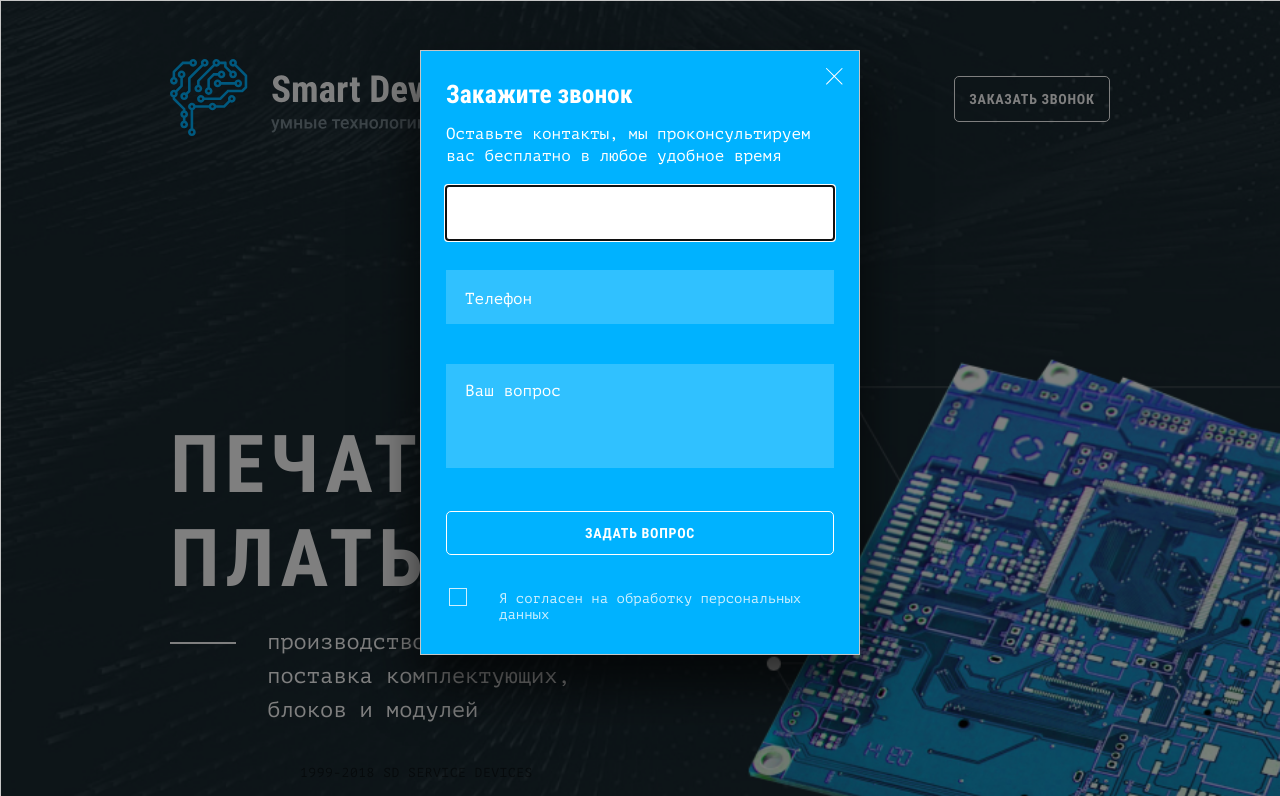
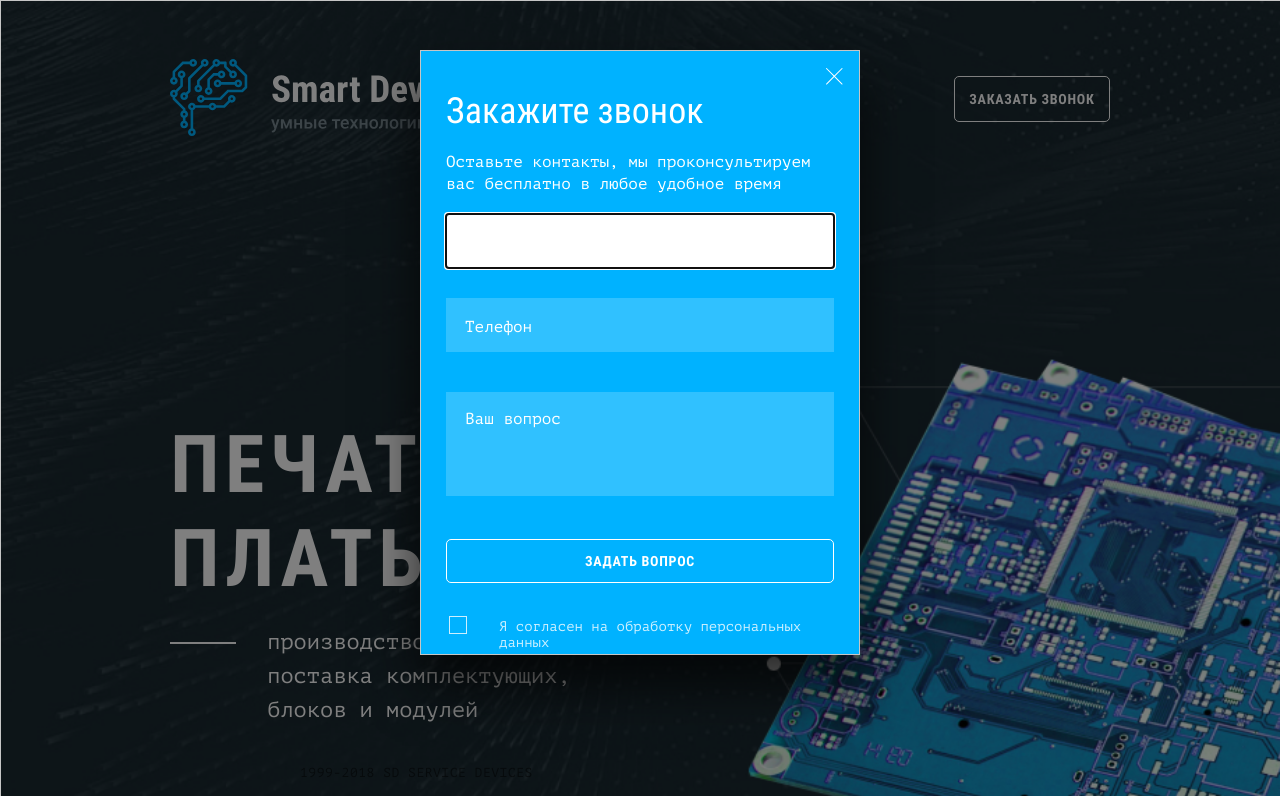
Before and after one commit to 2tankov2/smart-device, a website: page source/index.html in a window 1280 px wide. Both pictures are taken after a click on the link "ЗАКАЗАТЬ ЗВОНОК". Shown: the top 796 px of the page. Drawn offline with nearby package versions, Linux system fonts and the light colour scheme; files that its build step writes are made by us from their sources.

Commit message:
исправляет ошибки по валидатору html

```diff
--- a/source/index.html
+++ b/source/index.html
@@ -114,8 +114,8 @@
                 Задать вопрос
               </button>
               <div class="form-question__checkbox">
-                <input type="checkbox" name="agreement" value="no" id="agree">
-                <label for="agree">Я согласен на обработку персональных данных</label>
+                <input id="agreed" type="checkbox" name="agreement" value="no">
+                <label for="agreed">Я согласен на обработку персональных данных</label>
               </div>
             </div>
           </form>
@@ -211,7 +211,7 @@
 
   <section class="modal-order-bell modal form-question">
     <div class="container--modal">
-      <h1>Закажите звонок</h1>
+      <h2>Закажите звонок</h2>
       <p>Оставьте контакты, мы проконсультируем вас бесплатно в любое удобное время</p>
       <button class="modal-close" type="button">
         <span class="visually-hidden">Закрыть</span>
@@ -219,7 +219,7 @@
           <path fill-rule="evenodd" clip-rule="evenodd" d="M0.146522 0.853553C-0.04874 0.658291 -0.04874 0.341709 0.146522 0.146447C0.341784 -0.0488155 0.658367 -0.0488156 0.853629 0.146447L8.27821 7.57103L15.7028 0.14645C15.8981 -0.0488124 16.2146 -0.0488125 16.4099 0.14645C16.6052 0.341712 16.6052 0.658294 16.4099 0.853556L8.98532 8.27814L16.41 15.7028C16.6052 15.8981 16.6052 16.2146 16.41 16.4099C16.2147 16.6052 15.8981 16.6052 15.7029 16.4099L8.27821 8.98525L0.853553 16.4099C0.658291 16.6052 0.341709 16.6052 0.146447 16.4099C-0.0488155 16.2146 -0.0488156 15.8981 0.146447 15.7028L7.57111 8.27814L0.146522 0.853553Z" fill="white"/>
         </svg>
       </button>
-      <form class="form-question__add " action="https://echo.htmlacademy.ru"" method="post">
+      <form class="form-question__add" action="#" method="post">
         <input name="name" type="text" placeholder="Имя">
         <input name="tel" type="tel" placeholder="Телефон" maxlength="10">
         <textarea name="commit" rows="5" cols="33" placeholder="Ваш вопрос"></textarea>
--- a/source/sass/blocks/modal.scss
+++ b/source/sass/blocks/modal.scss
@@ -101,14 +101,14 @@
   z-index: 103;
 }
 
-.modal-order-bell h1,
+.modal-order-bell h2,
 .modal-order-bell p {
   display: flex;
   flex-direction: column;
   justify-content: flex-start;
 }
 
-.modal-order-bell h1 {
+.modal-order-bell h2 {
   margin-top: 8px;
 }
 
```
